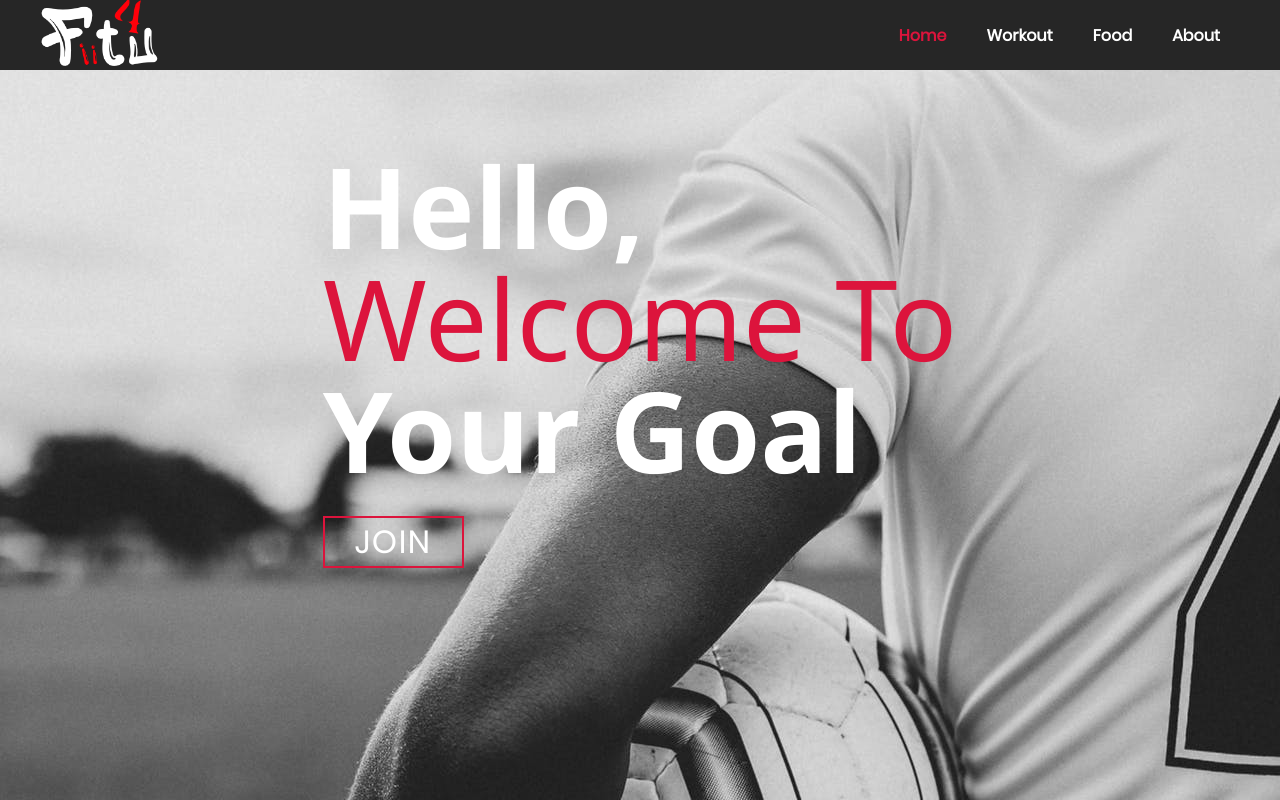
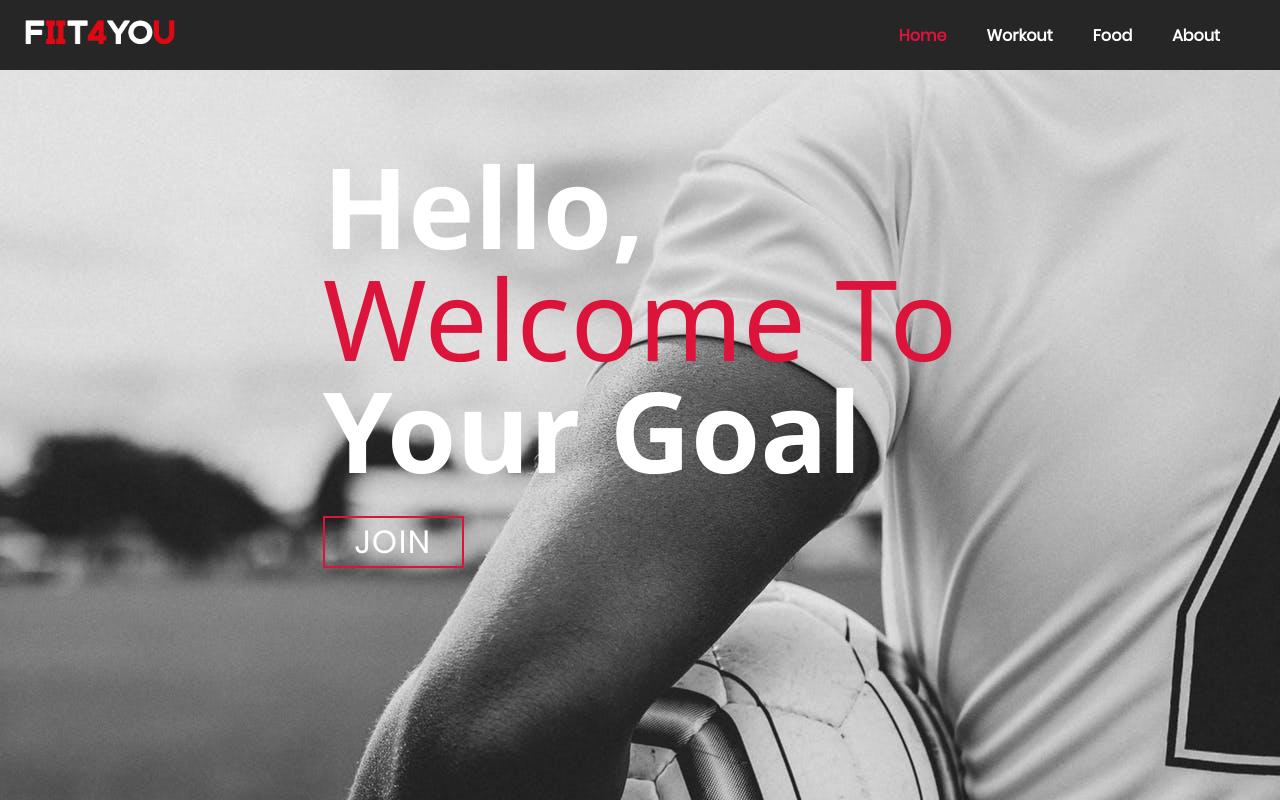
Before and after one commit to Wytecloud/Fiit4You-Responsive, a plain HTML site: page home.html in a window 1280 px wide. Drawn offline with Linux system fonts and the light colour scheme.

Commit message:
temp logo fix

```diff
--- a/home.html
+++ b/home.html
@@ -13,7 +13,7 @@
     <header>
         <div class="logo">
             <a href="index.html">
-                <img src="logo_1.PNG" alt="brand logo">
+                <img src="Images/fiit_logo.PNG" alt="brand logo">
 
             </a>
         </div>
--- a/style.css
+++ b/style.css
@@ -29,6 +29,10 @@ header {
     padding: 0 40px;
     /* border-radius: 0 0 10px 10px; */
     margin: 0 auto;
+}
+/* temp fix for logo */
+.logo img {
+    transform: scale(1.5);
 }
 .logo {
     width: 120px;
```
